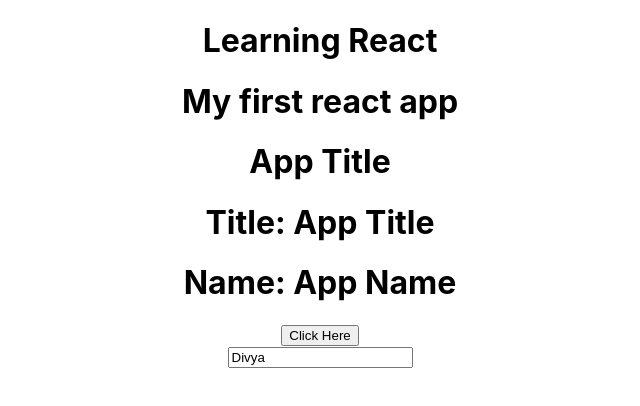
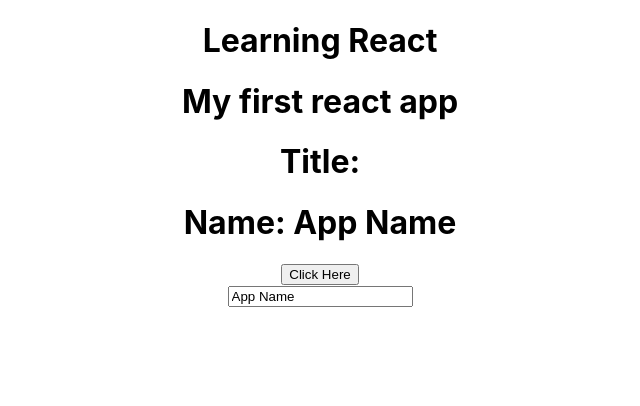
Before and after one commit to shaikjrizwana/primosoft-batch-1-training, a React (Create React App) app in the folder my-react-app/: page / in a window 1280 px wide. Shown: the top 406 px of the page, without its empty margins (320-960 px from the left). Built offline with nearby package versions, Linux system fonts and the light colour scheme.

Commit message:
feat: Controlled Inputs Description: controlled inputs are bound to a value, and its changes will be handled by using event-based callbacks

```diff
--- a/my-react-app/src/App.js
+++ b/my-react-app/src/App.js
@@ -2,15 +2,18 @@ import React, {Component} from 'react';
 import MyComponent from './MyComponent';
 import './App.css';
 
-
 class App extends Component{
   constructor(props){
     super(props);
-    this.onClick = this.onClick.bind(this);
+    this.updateName = this.updateName.bind(this);
     this.state = {
-      title: 'App Title',
       name : 'App Name',
     };
+  }
+  updateName(event){
+    this.setState({
+      name : event.target.value
+    });
   }
   onMouseOver(){
     alert("Mouse overed");
@@ -41,7 +44,10 @@ class App extends Component{
           title = {this.state.title}
           name = {this.state.name}
           onClick = {this.onClick}/>
-          <input defaultValue = "Divya"/>
+          <input
+          value = {this.state.name}
+          onChange = {this.updateName}
+          />
       </div>
     )
   }
```
